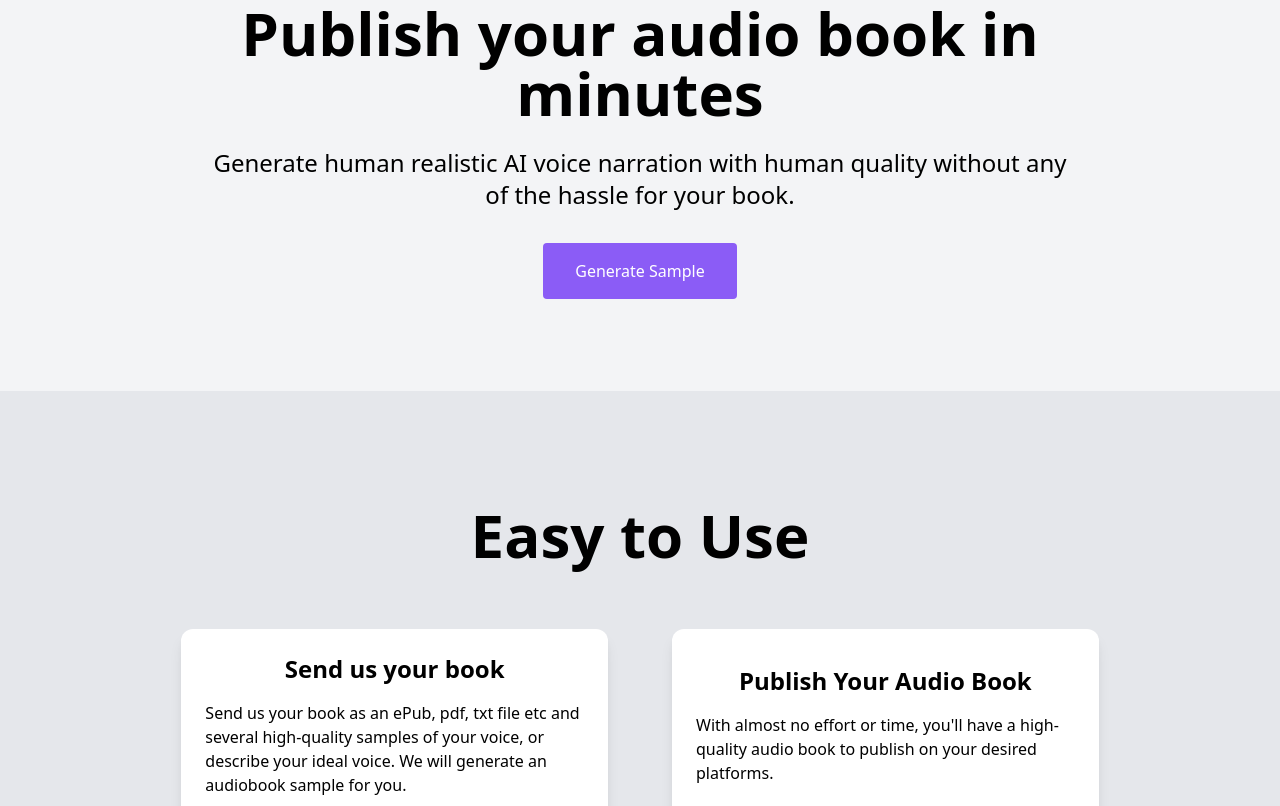
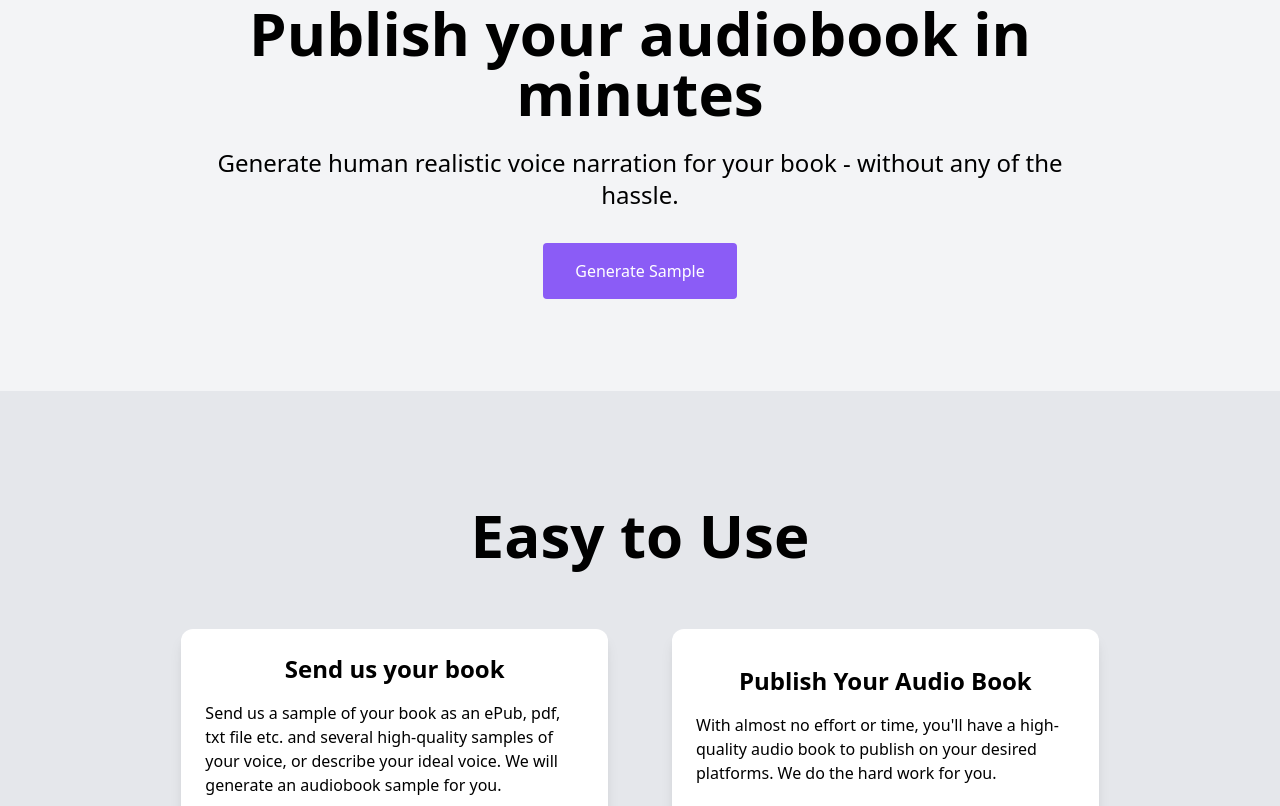
Before and after one commit to Florencehinder/publishing, a plain HTML site: page index.html in a window 1280 px wide. Shown: the part 409-1215 px from the top of the page. Drawn offline with nearby package versions, Linux system fonts and the light colour scheme.

Commit message:
update text

```diff
--- a/index.html
+++ b/index.html
@@ -102,11 +102,11 @@
             </div>
           </div>
           <h1 class="text-4xl md:text-6xl font-bold text-center mb-6 mt-8">
-            Publish your audio book in minutes
+            Publish your audiobook in minutes
           </h1>
           <p class="text-xl md:text-2xl text-center mb-8">
-            Generate human realistic AI voice narration with human quality
-            without any of the hassle for your book.
+            Generate human realistic voice narration for your book - without any
+            of the hassle.
           </p>
           <div class="flex justify-center">
             <button
@@ -135,9 +135,9 @@
           >
             <h2 class="text-2xl font-bold mb-4">Send us your book</h2>
             <p class="mb-6">
-              Send us your book as an ePub, pdf, txt file etc and several
-              high-quality samples of your voice, or describe your ideal voice.
-              We will generate an audiobook sample for you.
+              Send us a sample of your book as an ePub, pdf, txt file etc. and
+              several high-quality samples of your voice, or describe your ideal
+              voice. We will generate an audiobook sample for you.
             </p>
             <img
               src="src/images/upload (1).svg"
@@ -152,7 +152,8 @@
             <h2 class="text-2xl font-bold mb-4">Publish Your Audio Book</h2>
             <p class="mb-6">
               With almost no effort or time, you'll have a high-quality audio
-              book to publish on your desired platforms.
+              book to publish on your desired platforms. We do the hard work for
+              you.
             </p>
             <img
               src="src/images/headphones (1).svg"
```
